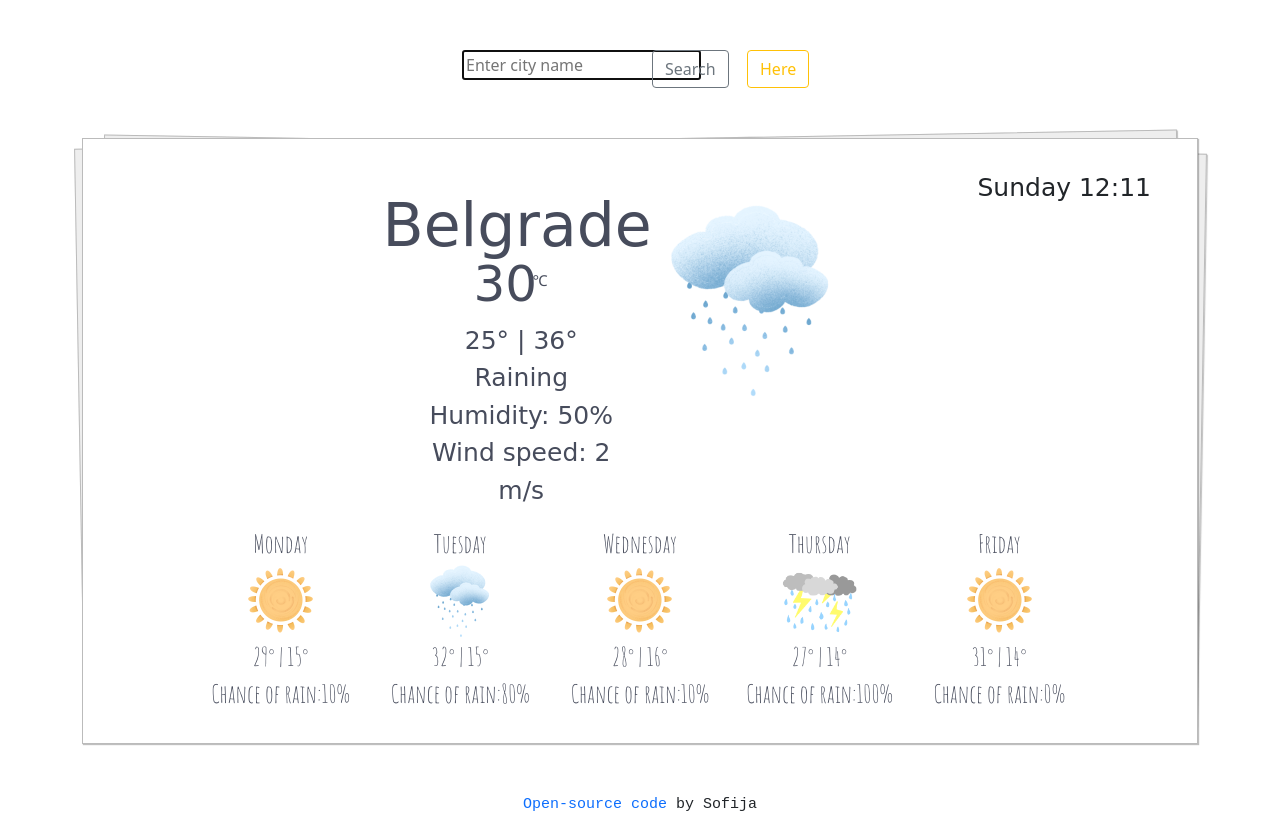
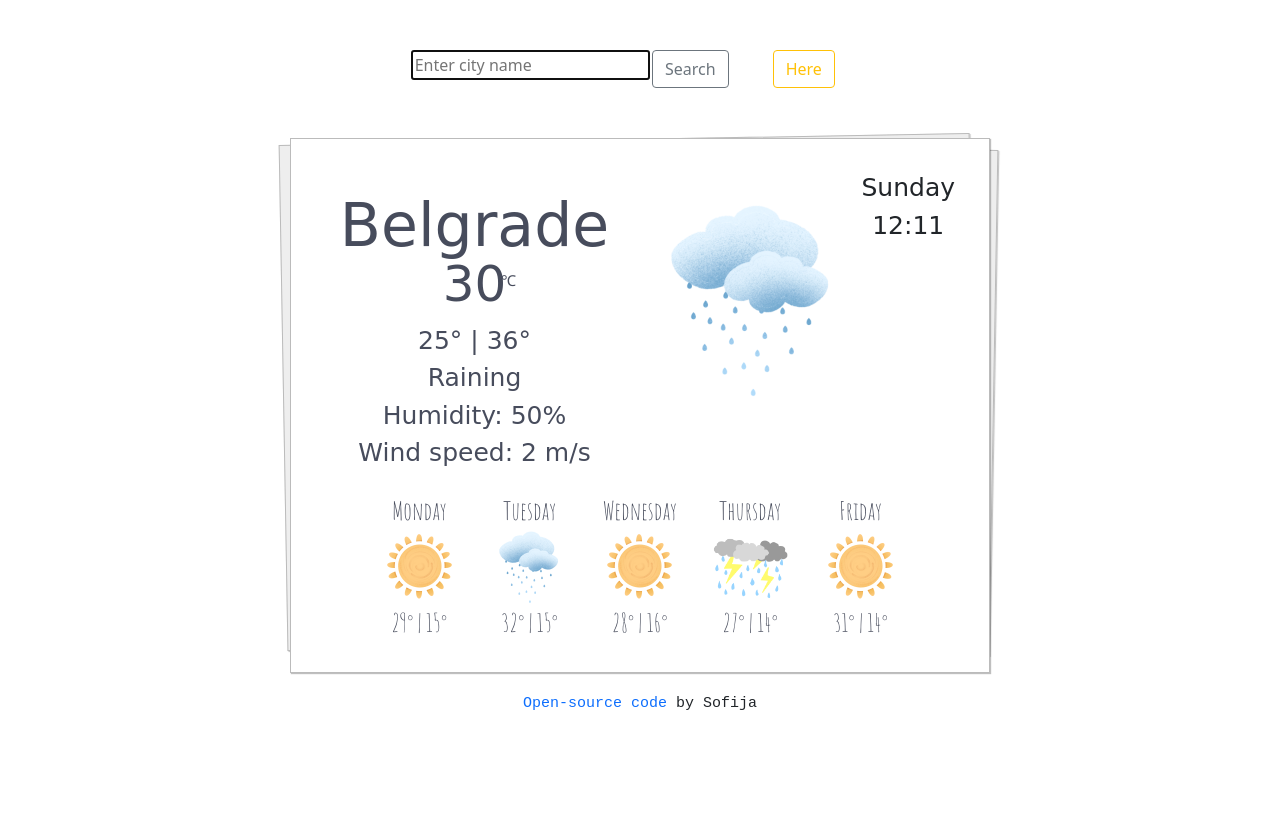
Before and after one commit to sofijaV/my-weather-app, a plain HTML site: page index.html in a window 1280 px wide. After the commit the page ends 800 px from the top, so only its background shows below. Drawn offline with nearby package versions, Linux system fonts and the light colour scheme; a web font is replaced by a local one.

Commit message:
Changed the maximum width of the document

```diff
--- a/index.html
+++ b/index.html
@@ -22,20 +22,21 @@
   </head>
   <body>
     <div class="container">
+      <div class="document">
             <form class="searchingFor" id="searching">
               <div class="row">
+              <div class="col-2"></div>
                 <div class="col-4">
-                </div>
-                <div class="col-2">
             <input
               type="text"
               placeholder="Enter city name"
               autocomplete="off"
               autofocus="on"
               id="typed-city"
+              class="typed"
             />
                 </div>
-            <div class="col-1">
+            <div class="col-2">
             <button
               type="submit"
               class="btn btn-outline-secondary"
@@ -45,7 +46,7 @@
               Search
             </button>
             </div>
- <div class="col-3">
+            <div class="col-2">
              <button id="location" type="button"
               class="btn btn-outline-warning"  class="location">
         Here
@@ -56,9 +57,8 @@
 
       <main>
       <div class="row">
-         <div class="col-3">
-        </div>
-        <div class="col-3">
+
+        <div class="col-6">
             <h1>Belgrade</h1>
             <p id=current-temp>30</p>
             <div class="conversion">
@@ -112,18 +112,19 @@
           </div>
           <div class="row">
             <div class="col-1"></div>
-            <div class="col-2">29° | 15° <br> Chance of rain:10%</div>
-            <div class="col-2">32° | 15° <br> Chance of rain:80%</div>
-            <div class="col-2">28° | 16° <br> Chance of rain:10%</div>
-            <div class="col-2">27° | 14° <br> Chance of rain:100%</div>
-            <div class="col-2">31° | 14° <br> Chance of rain:0%</div>
+            <div class="col-2">29° | 15° </div>
+            <div class="col-2">32° | 15° </div>
+            <div class="col-2">28° | 16° </div>
+            <div class="col-2">27° | 14° </div>
+            <div class="col-2">31° | 14° </div>
             <div class="col-1"></div>
           </div>
         </div>
       </div>
+        <div class="link">
+        <a href="https://github.com/sofijaV/my-weather-app" target="_blank">Open-source code</a> by Sofija
+      </div>
       </main>
-      <div class="link">
-        <a href="https://github.com/sofijaV/my-weather-app" target="_blank">Open-source code</a> by Sofija
       </div>
     </div>
     <script src="src/index.js">
--- a/src/styles.css
+++ b/src/styles.css
@@ -23,7 +23,7 @@ p {
 .conversion {
   font-size: 15px;
   position: relative;
-  left: 150px;
+  left: 180px;
   bottom: 30px;
   color: #474c5c;
   margin-bottom: 0px;
@@ -41,6 +41,9 @@ p {
 }
 .additionalInfo {
   font-size: 25px;
+  margin: 0px;
+  margin-bottom: 20px;
+  padding: 0px;
 }
 .searched {
   max-width: 200px;
@@ -62,7 +65,7 @@ p {
   text-align: center;
 }
 .days:hover {
-  font-size: 50px;
+  font-size: 32px;
 }
 img {
   width: 75px;
@@ -83,8 +86,12 @@ a:hover {
 main {
   background: #fff;
   padding: 30px;
-  margin-bottom: 30px;
+  margin: 0 auto;
   position: relative;
+}
+.document {
+  max-width: 700px;
+  margin: 0 auto;
 }
 
 main,
```
